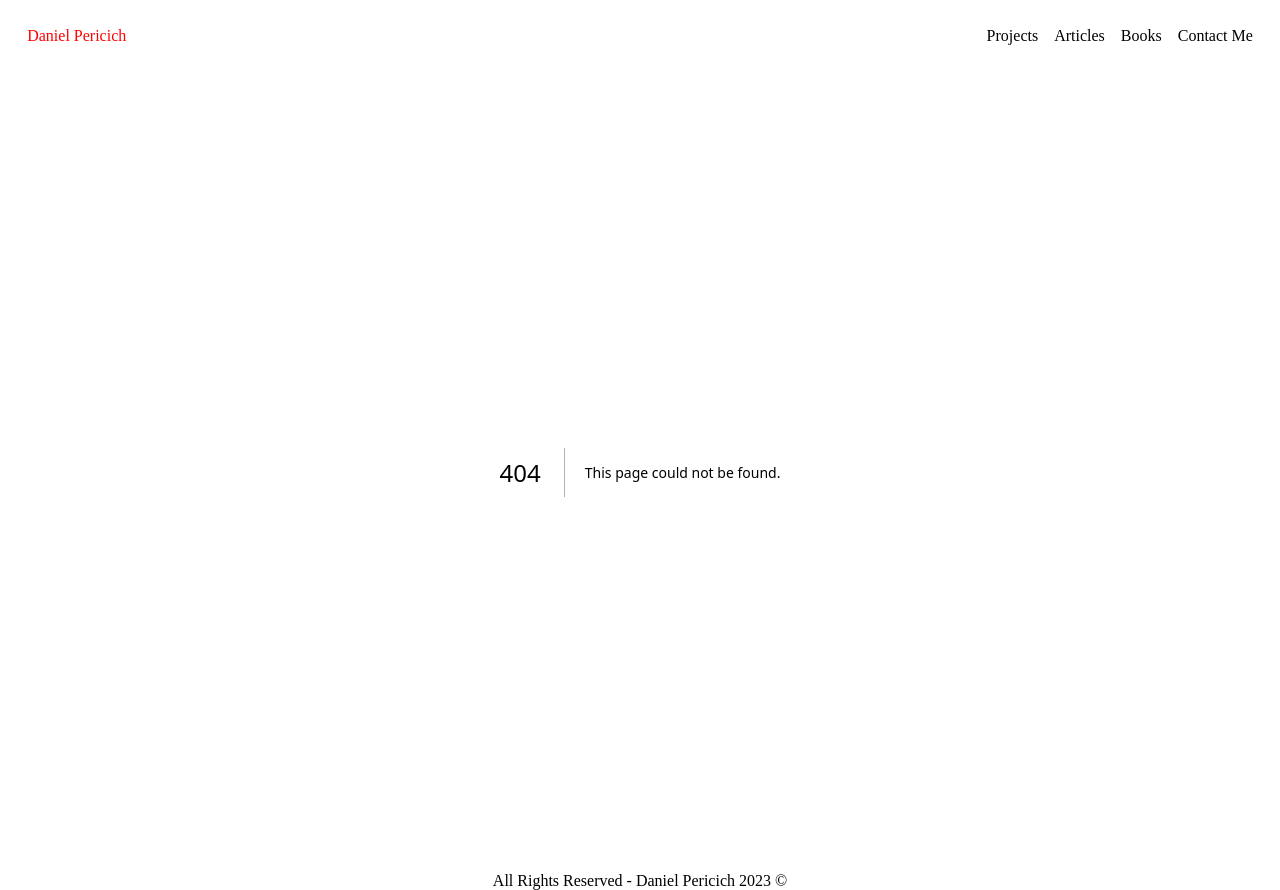
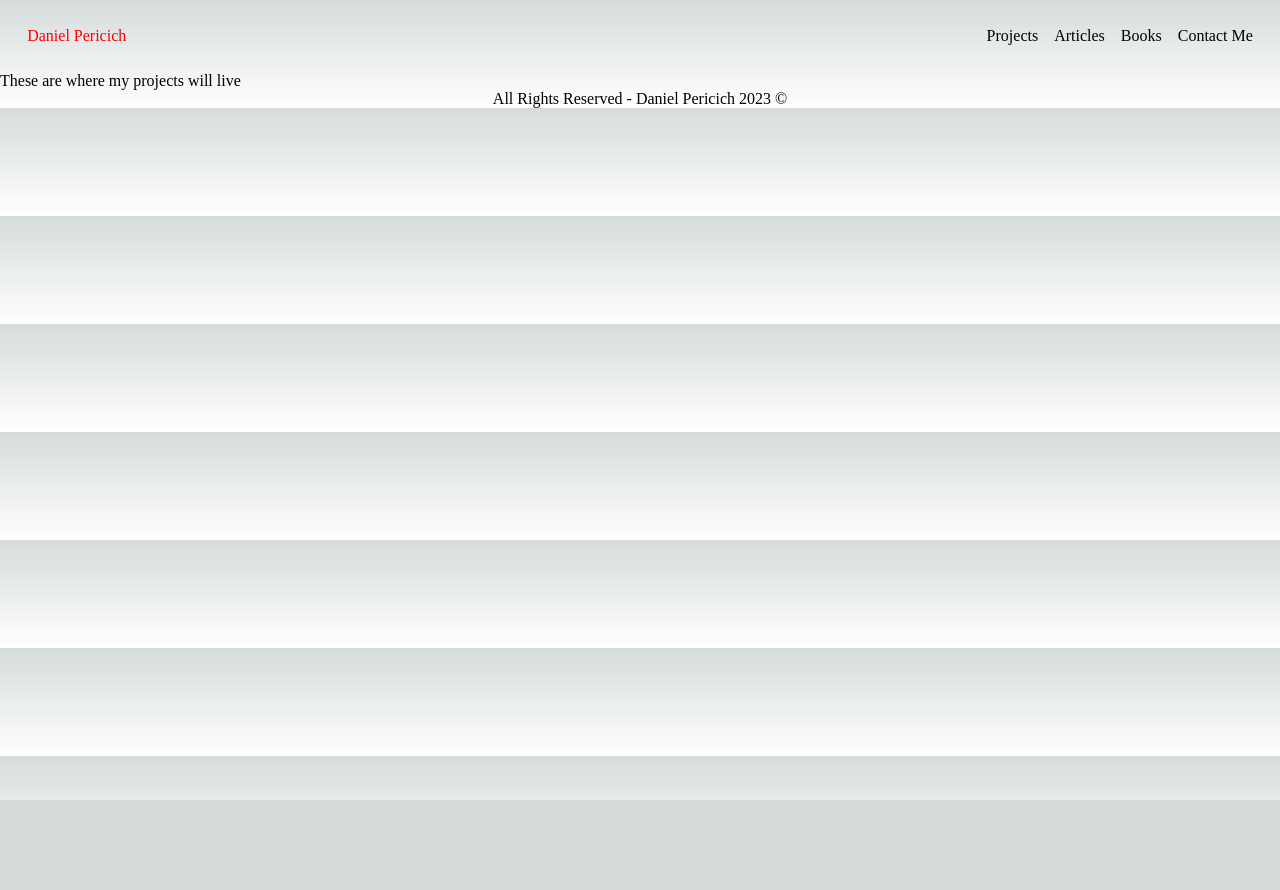
Before and after one commit to dpericich/Personal-Website, a Next.js app: page /projects in a window 1280 px wide. Before the commit this address had no page. After the commit the page ends 800 px from the top, so only its background shows below. Built offline with nearby package versions, Linux system fonts and the light colour scheme.

Commit message:
stubbed projects page component

```diff
--- /dev/null
+++ b/src/app/projects/page.tsx
@@ -0,0 +1,17 @@
+'use client'
+import React, { ReactElement } from 'react';
+
+// My Projects
+// Advent Calendar
+// Clarity Camp
+// Web3 Calculator
+// Blog Posts w/ Chegg
+// Fill Rite -> at some point
+
+const ProjectsPage = (): ReactElement => {
+    return(
+        <div>These are where my projects will live</div>
+    )
+};
+
+export default ProjectsPage;
```
